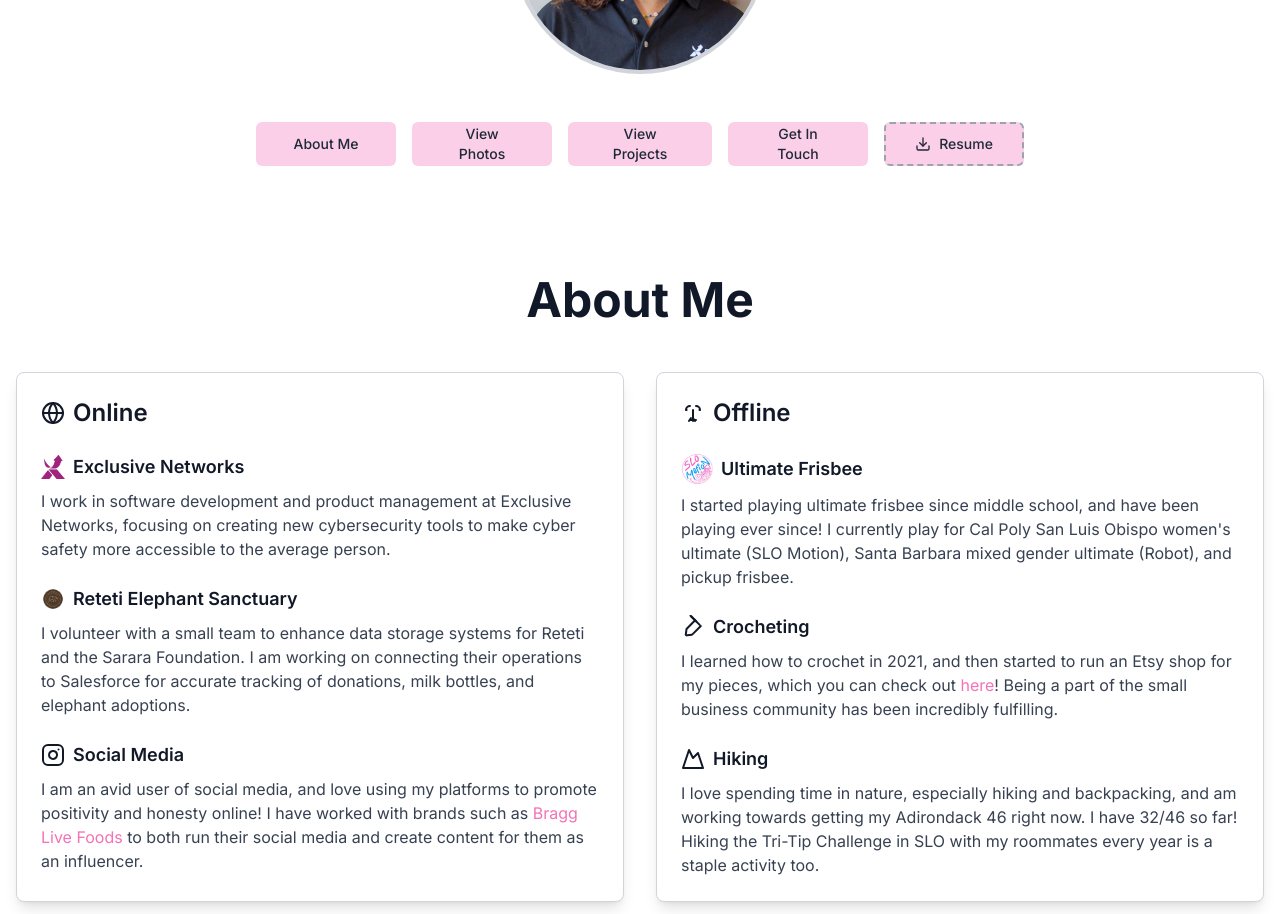
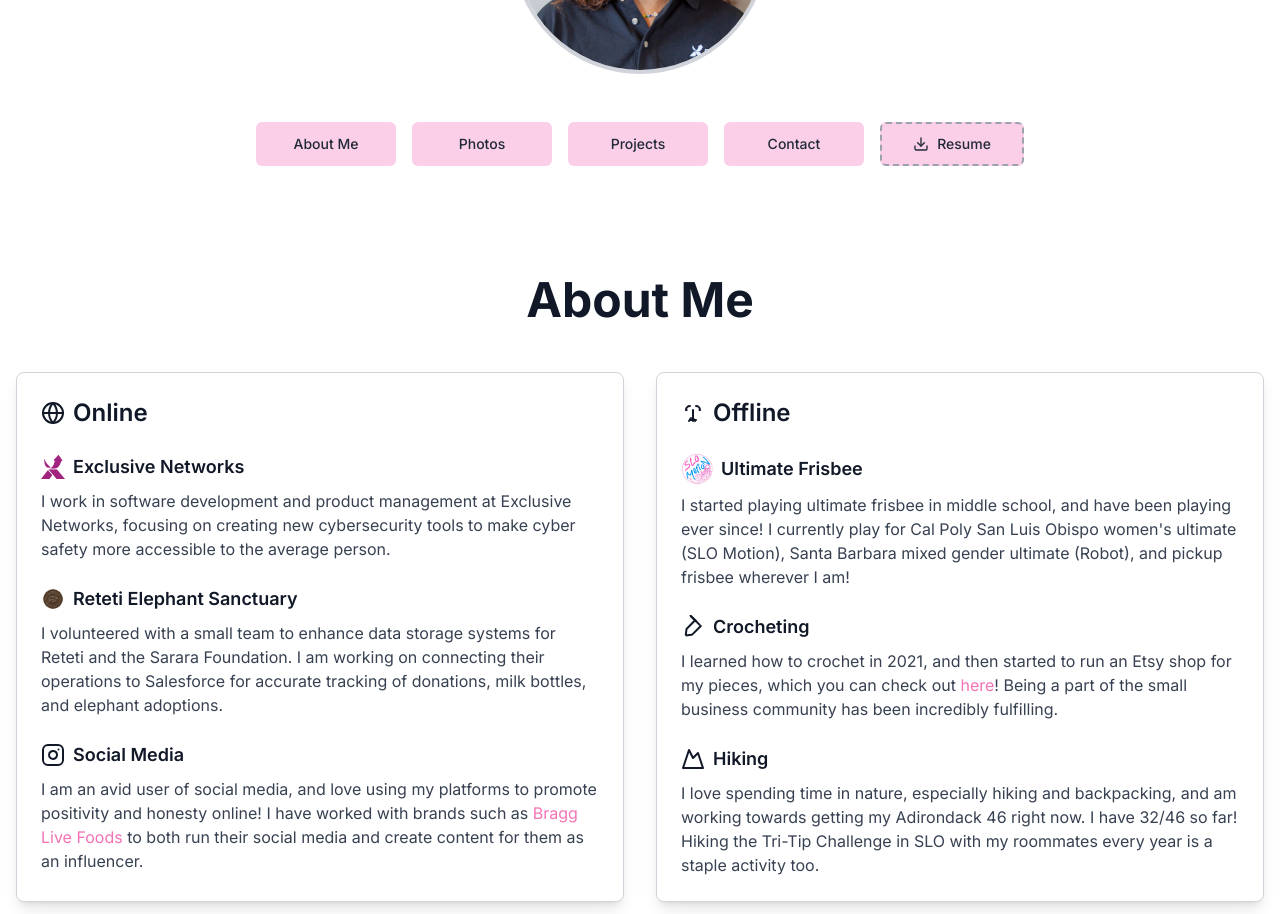
Before and after one commit to mollysandler/lifeofmolly, a Next.js app in the folder lifeofmolly/: page / in a window 1280 px wide. Shown: the part 620-1534 px from the top of the page. Built offline with nearby package versions, Linux system fonts and the light colour scheme.

Commit message:
small updates

```diff
--- a/lifeofmolly/components/AboutSection.tsx
+++ b/lifeofmolly/components/AboutSection.tsx
@@ -111,8 +111,8 @@
                     theme === "dark" ? "text-gray-100" : "text-gray-700"
                   }`}
                 >
-                  I volunteer with a small team to enhance data storage systems
-                  for Reteti and the Sarara Foundation. I am working on
+                  I volunteered with a small team to enhance data storage
+                  systems for Reteti and the Sarara Foundation. I am working on
                   connecting their operations to Salesforce for accurate
                   tracking of donations, milk bottles, and elephant adoptions.
                 </p>
@@ -220,10 +220,10 @@
                     theme === "dark" ? "text-gray-100" : "text-gray-700"
                   }`}
                 >
-                  I started playing ultimate frisbee since middle school, and
-                  have been playing ever since! I currently play for Cal Poly
-                  San Luis Obispo women's ultimate (SLO Motion), Santa Barbara
-                  mixed gender ultimate (Robot), and pickup frisbee.
+                  I started playing ultimate frisbee in middle school, and have
+                  been playing ever since! I currently play for Cal Poly San
+                  Luis Obispo women's ultimate (SLO Motion), Santa Barbara mixed
+                  gender ultimate (Robot), and pickup frisbee wherever I am!
                 </p>
               </div>
               <div>
--- a/lifeofmolly/components/HomeSection.tsx
+++ b/lifeofmolly/components/HomeSection.tsx
@@ -80,9 +80,9 @@
         >
           {[
             ["About Me", "#about"],
-            ["View Photos", "#photos"],
-            ["View Projects", "#projects"],
-            ["Get In Touch", "#contact"],
+            ["Photos", "#photos"],
+            ["Projects", "#projects"],
+            ["Contact", "#contact"],
             ["Resume", ""],
           ].map(([label, path], index) => (
             <Button
```
